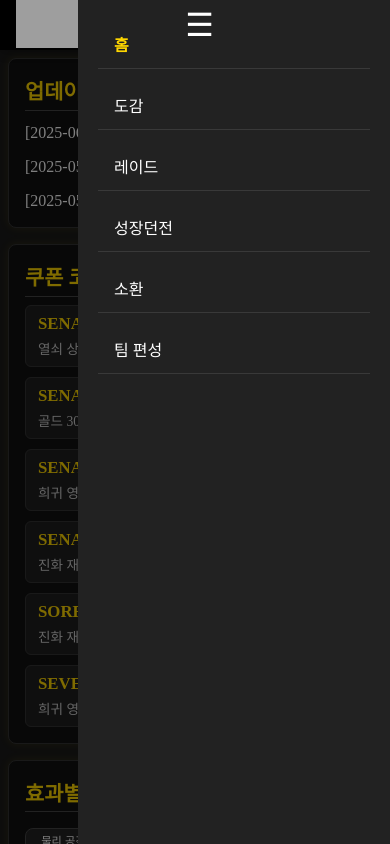
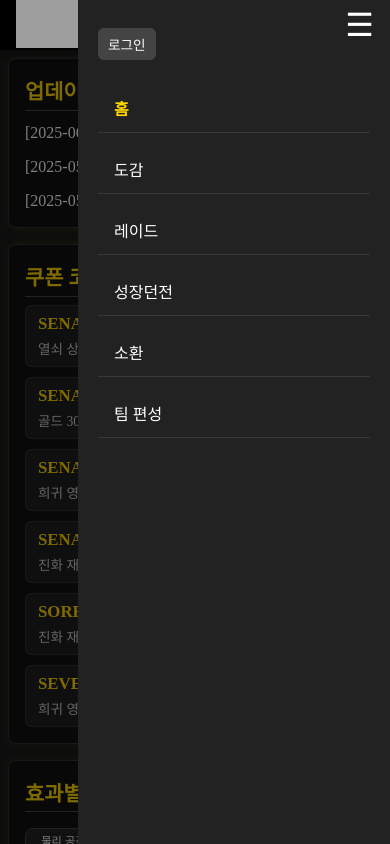
Before and after one commit to Dongsusin/SavenKnight, a React (Vite) app: page / in a window 390 px wide. Both pictures are taken after a click on the button "메뉴 열기". Shown: the top 844 px of the page. Built offline with nearby package versions, Linux system fonts and the light colour scheme; grey boxes are pictures that could not be loaded.

Commit message:
헤더 로그인 수정

```diff
--- a/src/components/Header.css
+++ b/src/components/Header.css
@@ -123,6 +123,14 @@
   color: black;
 }
 
+.mobile-only {
+  display: none;
+}
+
+.desktop-only {
+  display: flex;
+}
+
 @media (max-width: 426px) {
   .app-header {
     height: 50px;
@@ -185,4 +193,17 @@
   .user-name {
     max-width: 150px;
   }
+
+  .desktop-only {
+    display: none !important;
+  }
+
+  .mobile-only {
+    display: flex;
+    flex-direction: column;
+    align-items: flex-start;
+    margin-bottom: 12px;
+    width: 100%;
+    gap: 0.5rem;
+  }
 }
--- a/src/components/Header.jsx
+++ b/src/components/Header.jsx
@@ -41,6 +41,24 @@ export default function Header() {
         </button>
 
         <nav className={`nav-right ${menuOpen ? "open" : ""}`}>
+          {/* ✅ 모바일 메뉴 최상단에 로그인 UI 배치 */}
+          <div className="auth-buttons mobile-only">
+            {user ? (
+              <div className="user-box">
+                <img src={user.photoURL} alt="user" className="user-avatar" />
+                <span className="user-name">{user.displayName}</span>
+                <button className="logout-button" onClick={handleLogout}>
+                  로그아웃
+                </button>
+              </div>
+            ) : (
+              <button className="login-button" onClick={handleLogin}>
+                로그인
+              </button>
+            )}
+          </div>
+
+          {/* ✅ 메뉴 항목들 */}
           <NavLink to="/" onClick={closeMenu}>
             홈
           </NavLink>
@@ -60,7 +78,8 @@ export default function Header() {
             팀 편성
           </NavLink>
         </nav>
-        <div className="auth-buttons">
+
+        <div className="auth-buttons desktop-only">
           {user ? (
             <div className="user-box">
               <img src={user.photoURL} alt="user" className="user-avatar" />
```
